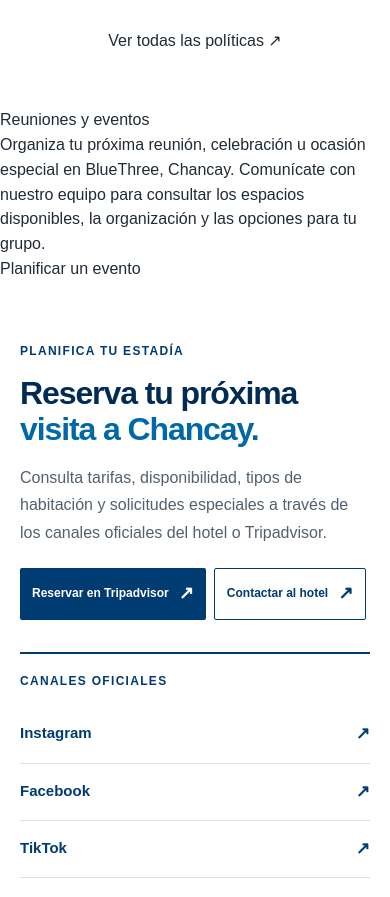
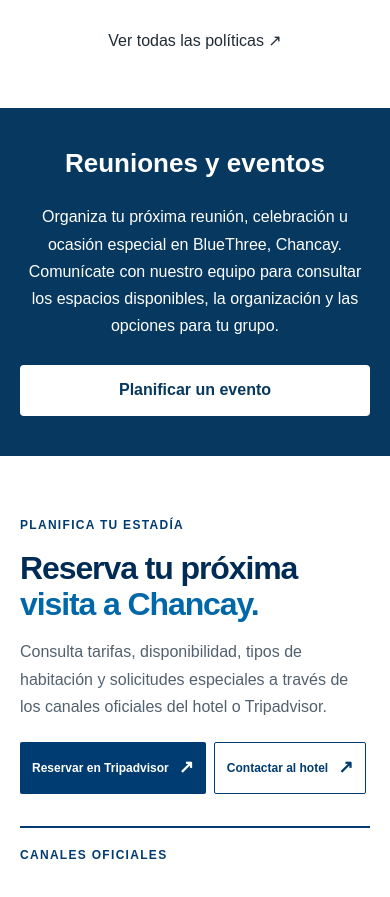
Before and after one commit to camilogomez17/hotelBlueThree, a Next.js app: page / in a window 390 px wide. Shown: the part 4795-5692 px from the top of the page. Built offline with nearby package versions, Linux system fonts and the light colour scheme.

Commit message:
Style responsive meetings and events section

```diff
--- a/app/globals.css
+++ b/app/globals.css
@@ -906,3 +906,11 @@ img,video,iframe{max-width:100%}
 .bluethree-benefit-icon{width:52px;height:52px;display:grid;place-items:center;font-size:38px;line-height:1;font-family:Arial,Helvetica,sans-serif}
 @media(max-width:900px){.bluethree-benefits-list{grid-template-columns:repeat(3,minmax(0,1fr));row-gap:32px}}
 @media(max-width:560px){.bluethree-benefits-list{grid-template-columns:repeat(2,minmax(0,1fr));gap:24px 16px}.bluethree-benefits{padding:36px 18px}.bluethree-benefits-list li a{font-size:13px}}
+
+.bluethree-events{background:#07385f;color:#fff;padding:52px 24px;text-align:center}
+.bluethree-events-inner{max-width:770px;margin:0 auto}
+.bluethree-events h2{color:#fff;font-size:clamp(26px,2.5vw,36px);line-height:1.2;margin:0 0 24px;font-weight:700}
+.bluethree-events p{font-size:16px;line-height:1.7;margin:0 auto 26px;color:#fff}
+.bluethree-events-button{display:inline-block;background:#fff;color:#07385f;text-decoration:none;font-weight:700;padding:13px 26px;border-radius:4px;min-width:160px}
+.bluethree-events-button:hover{background:#e7f1f8}
+@media(max-width:600px){.bluethree-events{padding:40px 20px}.bluethree-events-button{display:block;width:100%;box-sizing:border-box}}
```
